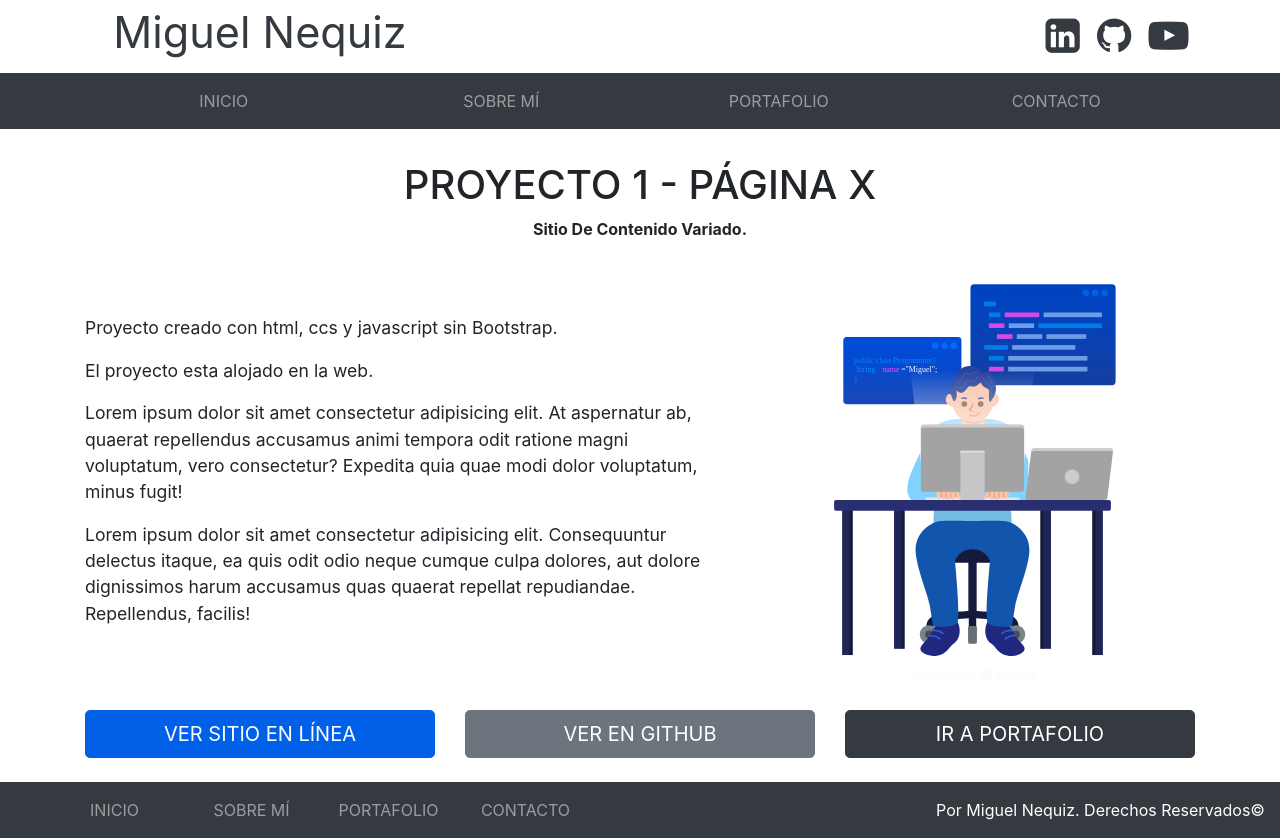
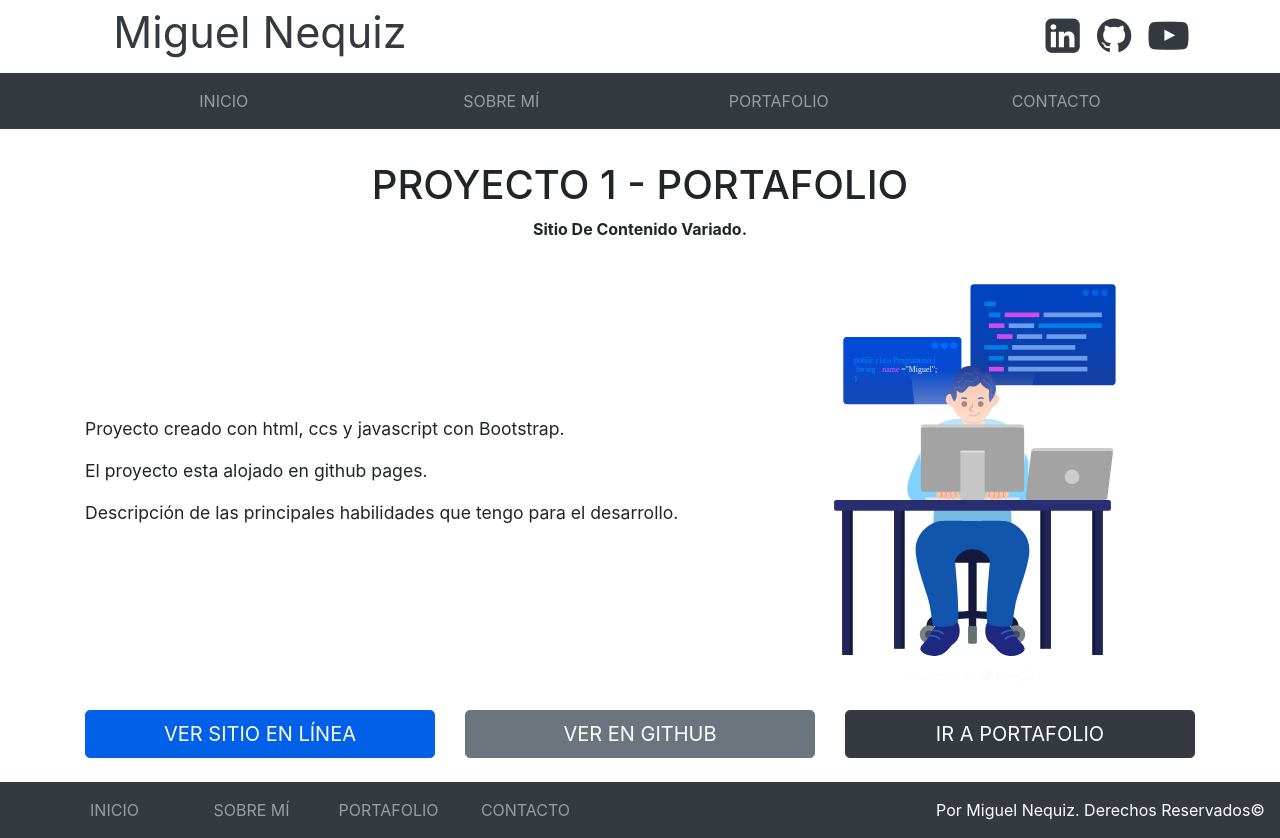
Before and after one commit to nekixito/nekixito.github.io, a plain HTML site: page proyecto1.html in a window 1280 px wide. Drawn offline with nearby package versions, Linux system fonts and the light colour scheme.

Commit message:
Se establece el portafolio como proyecto

```diff
--- a/proyecto1.html
+++ b/proyecto1.html
@@ -88,16 +88,15 @@
 
     <section class="descripcion-proyecto py-3" id="descripcion-proyecto">
         <h2 class="text-uppercase mt-3 encabezado">
-            <span class="text-center d-block">Proyecto 1 - Página X</span>
+            <span class="text-center d-block">Proyecto 1 - Portafolio</span>
         </h2>
         <p class="text-center mt-2 text-capitalize descripcion-encabezado">Sitio de contenido variado.</p>
         <div class="container">
             <div class="row flex-column-reverse flex-md-row">
                 <div class="col-12 col-md-7 text-center text-md-left align-self-md-center texto-sobre-mi">
-                    <p>Proyecto creado con html, ccs y javascript sin Bootstrap.</p>
-                    <p>El proyecto esta alojado en la web.</p>
-                    <p>Lorem ipsum dolor sit amet consectetur adipisicing elit. At aspernatur ab, quaerat repellendus accusamus animi tempora odit ratione magni voluptatum, vero consectetur? Expedita quia quae modi dolor voluptatum, minus fugit!</p>
-                    <p>Lorem ipsum dolor sit amet consectetur adipisicing elit. Consequuntur delectus itaque, ea quis odit odio neque cumque culpa dolores, aut dolore dignissimos harum accusamus quas quaerat repellat repudiandae. Repellendus, facilis!</p>
+                    <p>Proyecto creado con html, ccs y javascript con Bootstrap.</p>
+                    <p>El proyecto esta alojado en github pages.</p>
+                    <p>Descripci&oacute;n de las principales habilidades que tengo para el desarrollo.</p>
                 </div>
                 <div class="col-12 col-md-5 text-center d-flex justify-content-center">
                     <img src="img/Miguel.svg" class="img-fluid" alt="">
@@ -106,10 +105,10 @@
             </div>
             <div class="row">
                 <div class="col-12 col-md-4 py-2">
-                    <a href="#" class="btn btn-primary btn-lg btn-block text-uppercase">Ver Sitio En Línea</a>
+                    <a href="https://nekixito.github.io" class="btn btn-primary btn-lg btn-block text-uppercase">Ver Sitio En Línea</a>
                 </div>
                 <div class="col-12 col-md-4 py-2">
-                    <a href="#" class="btn btn-secondary btn-lg btn-block text-uppercase">Ver En Github</a>
+                    <a href="https://github.com/nekixito/nekixito.github.io" class="btn btn-secondary btn-lg btn-block text-uppercase">Ver En Github</a>
                 </div>
                 <div class="col-12 col-md-4 py-2">
                     <a href="/#portafolio" class="btn btn-dark btn-lg btn-block text-uppercase">Ir a Portafolio</a>
```
